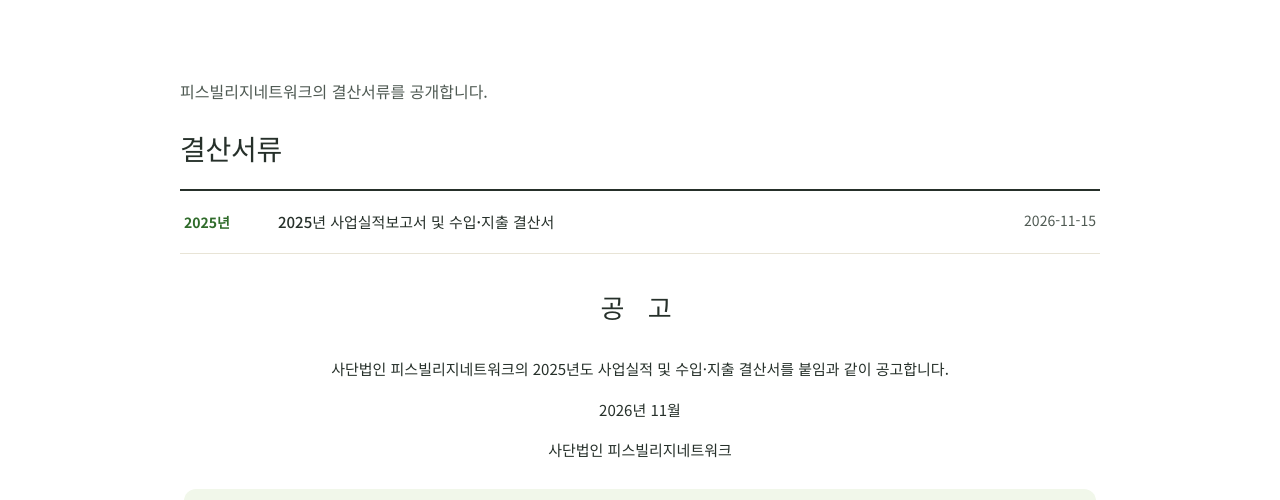
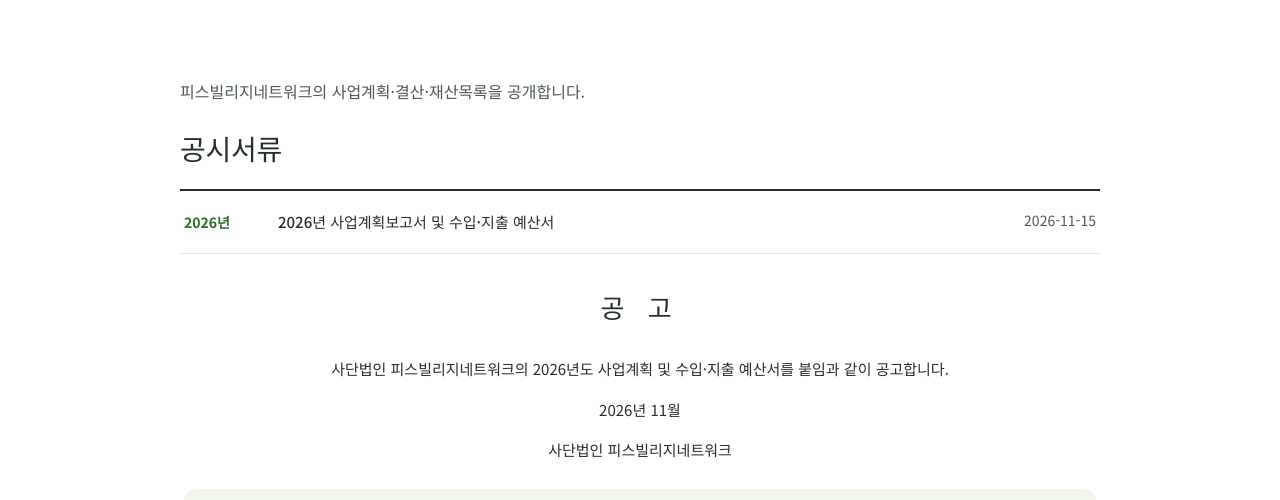
Before and after one commit to pvnw-official/pvnw-homepage, a plain HTML site: page finance.html in a window 1280 px wide. Shown: the part 284-784 px from the top of the page. Drawn offline with Linux system fonts and the light colour scheme.

Commit message:
Add files via upload

```diff
--- a/assets/js/content-default.js
+++ b/assets/js/content-default.js
@@ -69,11 +69,13 @@ window.PVN_DEFAULT = {
 
   // 공지: 게시일 | 제목 | 내용 | 첨부링크 | 공개여부
   notices: [
-    { '게시일': '2026-11-15', '제목': '2025년도 결산서 공고', '내용': '사단법인 피스빌리지네트워크의 2025년도 사업실적 및 수입·지출 결산서를 재정보고에 게시했습니다.', '첨부링크': 'finance.html#settlement', '공개여부': 'Y' }
+    { '게시일': '2026-11-15', '제목': '2025년도 결산 및 2026년도 사업계획 공고', '내용': '사단법인 피스빌리지네트워크의 2025년도 사업실적·결산서, 2025년말 기준 재산목록, 2026년도 사업계획·예산서를 재정보고에 게시했습니다.', '첨부링크': 'finance.html#settlement', '공개여부': 'Y' }
   ],
 
   // 정보공개: 연도 | 구분(결산서류 / 기부금) | 제목 | 게시일 | 파일링크 | 파일명 | 내용(공고문) | 공개여부  (표시 방식은 자료를 받은 뒤 확정)
   finance: [
-    { '연도': '2025', '구분': '결산서류', '제목': '2025년 사업실적보고서 및 수입·지출 결산서', '게시일': '2026-11-15', '파일링크': 'assets/files/2025_settlement.pdf', '파일명': '2025년 사업실적보고서 및 수입·지출 결산서.pdf', '내용': '공  고\n\n사단법인 피스빌리지네트워크의 2025년도 사업실적 및 수입·지출 결산서를 붙임과 같이 공고합니다.\n\n2026년 11월\n\n사단법인 피스빌리지네트워크', '공개여부': 'Y' }
+    { '연도': '2026', '구분': '사업계획', '제목': '2026년 사업계획보고서 및 수입·지출 예산서', '게시일': '2026-11-15', '파일링크': 'assets/files/2026_plan_budget.pdf', '파일명': '2026년 사업계획보고서 및 수입·지출 예산서.pdf', '내용': '공  고\n\n사단법인 피스빌리지네트워크의 2026년도 사업계획 및 수입·지출 예산서를 붙임과 같이 공고합니다.\n\n2026년 11월\n\n사단법인 피스빌리지네트워크', '공개여부': 'Y' },
+    { '연도': '2025', '구분': '결산서류', '제목': '2025년 사업실적보고서 및 수입·지출 결산서', '게시일': '2026-11-15', '파일링크': 'assets/files/2025_report_settlement.pdf', '파일명': '2025년 사업실적보고서 및 수입·지출 결산서.pdf', '내용': '공  고\n\n사단법인 피스빌리지네트워크의 2025년도 사업실적 및 수입·지출 결산서를 붙임과 같이 공고합니다.\n\n2026년 11월\n\n사단법인 피스빌리지네트워크', '공개여부': 'Y' },
+    { '연도': '2025', '구분': '재산목록', '제목': '2025년말 기준 재산목록', '게시일': '2026-11-15', '파일링크': 'assets/files/2025_assets.pdf', '파일명': '2025년말 기준 재산목록.pdf', '내용': '공  고\n\n사단법인 피스빌리지네트워크의 2025년말 기준 재산목록를 붙임과 같이 공고합니다.\n\n2026년 11월\n\n사단법인 피스빌리지네트워크', '공개여부': 'Y' }
   ]
 };
--- a/assets/js/site.js
+++ b/assets/js/site.js
@@ -108,7 +108,7 @@
     var list = [
       { key: 'org', label: '기관', href: 'about.html', cols: [
         { title: '기관소개', href: 'about.html', links: [['피빌네는', 'about.html#about'], ['비전과 가치', 'about.html#values'], ['연혁', 'about.html#history']] },
-        { title: '재정보고', href: 'finance.html', links: [['결산서류', 'finance.html#settlement'], donation ? ['기부금 모금액 및 활용실적', 'finance.html#donation'] : null] }
+        { title: '재정보고', href: 'finance.html', links: [['공시서류', 'finance.html#settlement'], donation ? ['기부금 모금액 및 활용실적', 'finance.html#donation'] : null] }
       ] },
       { key: 'work', label: '사업', href: 'business.html', cols: [
         { title: '주요 지원 사업', href: 'business.html', links: [['교육환경 개선', 'business.html#work-1'], ['장학 프로그램', 'business.html#work-2'], ['국제 연대 및 교류', 'business.html#work-3'], ['지구 환경·기후 위기 대응', 'business.html#work-4']] },
@@ -384,7 +384,7 @@
   R.finance = function (el, data) {
     var kind = el.getAttribute('data-kind'); // settlement | donation
     var rows = visible(data.finance).filter(function (r) {
-      var isSettle = /결산/.test(r['구분'] || '');
+      var isSettle = !/기부금/.test(r['구분'] || '');
       return kind === 'settlement' ? isSettle : !isSettle;
     });
     if (!rows.length) {
@@ -394,7 +394,7 @@
       return;
     }
     // 게시판형: 제목을 누르면 공고문과 첨부파일이 펼쳐짐 (공지사항과 같은 방식)
-    rows.sort(function (a, b) { return String(b['게시일']).localeCompare(String(a['게시일'])); });
+    rows = rows.map(function (r, i) { return [r, i]; }).sort(function (a, b) { return String(b[0]['게시일']).localeCompare(String(a[0]['게시일'])) || a[1] - b[1]; }).map(function (x) { return x[0]; });
     el.innerHTML = '<div class="fin-board">' + rows.map(function (r, k) {
       var d = driveLinks(r['파일링크']);
       var name = r['파일명'] || (r['제목'] + '.pdf');
--- a/finance.html
+++ b/finance.html
@@ -14,11 +14,13 @@
 <meta property="og:description" content="아시아 소수 민족·난민 아동의 교육을 지원하는 국제 비영리 단체입니다.">
 <meta property="og:image" content="https://pvnw-official.github.io/pvnw-homepage/assets/img/p1-kmcc-2026.jpg">
 <meta name="description" content="아시아 소수 민족·난민 아동의 교육을 지원하는 국제 비영리 단체, 사단법인 피스빌리지네트워크입니다.">
+
 <title>재정보고 | 피스빌리지네트워크</title>
 </head>
 <body>
 <a class="skip" href="#main">본문 바로가기</a>
 <header id="site-header" class="site-header"></header>
+
 <main id="main">
   <div class="sub-head">
     <div class="wrap narrow">
@@ -32,9 +34,9 @@
   </div>
   <section class="section">
     <div class="wrap narrow">
-      <p class="lead" style="margin-bottom:28px">피스빌리지네트워크의 결산서류를 공개합니다.</p>
+      <p class="lead" style="margin-bottom:28px">피스빌리지네트워크의 사업계획·결산·재산목록을 공개합니다.</p>
       <section id="settlement" class="fin-sec">
-        <h2 class="sec-title fin-h">결산서류</h2>
+        <h2 class="sec-title fin-h">공시서류</h2>
         <div data-render="finance" data-kind="settlement"></div>
       </section>
       <section id="donation" class="fin-sec" data-feature="기부금 활용실적 공개">
@@ -49,6 +51,7 @@
 <script src="assets/js/config.js"></script>
 <script src="assets/js/content-default.js"></script>
 <script src="assets/js/site.js"></script>
+
 <script>PVN.init('org');</script>
 </body>
 </html>
```
Also changed, not shown: 404.html (+3 -0 lines), about.html (+3 -0 lines), business.html (+3 -0 lines), index.html (+6 -3 lines), news.html (+3 -0 lines), privacy.html (+3 -0 lines), receipt.html (+3 -0 lines), region.html (+3 -0 lines), support.html (+3 -0 lines), 3 other files.
